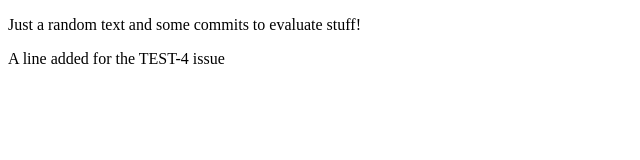
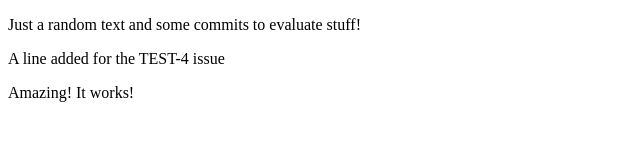
Before and after one commit to BulkSkurk/forge-dev-demo, a plain HTML site: page index.html in a window 1280 px wide. Shown: the whole page, without its empty margins (0-640 px from the left). Drawn offline with Linux system fonts and the light colour scheme.

Commit message:
TEST-4 add a div and paragraph to test connector

```diff
--- a/index.html
+++ b/index.html
@@ -8,5 +8,8 @@
   <body>
     <p>Just a random text and some commits to evaluate stuff!</p>
     <p>A line added for the TEST-4 issue</p>
+    <div>
+      <p>Amazing! It works!</p>
+    </div>
   </body>
 </html>
```
